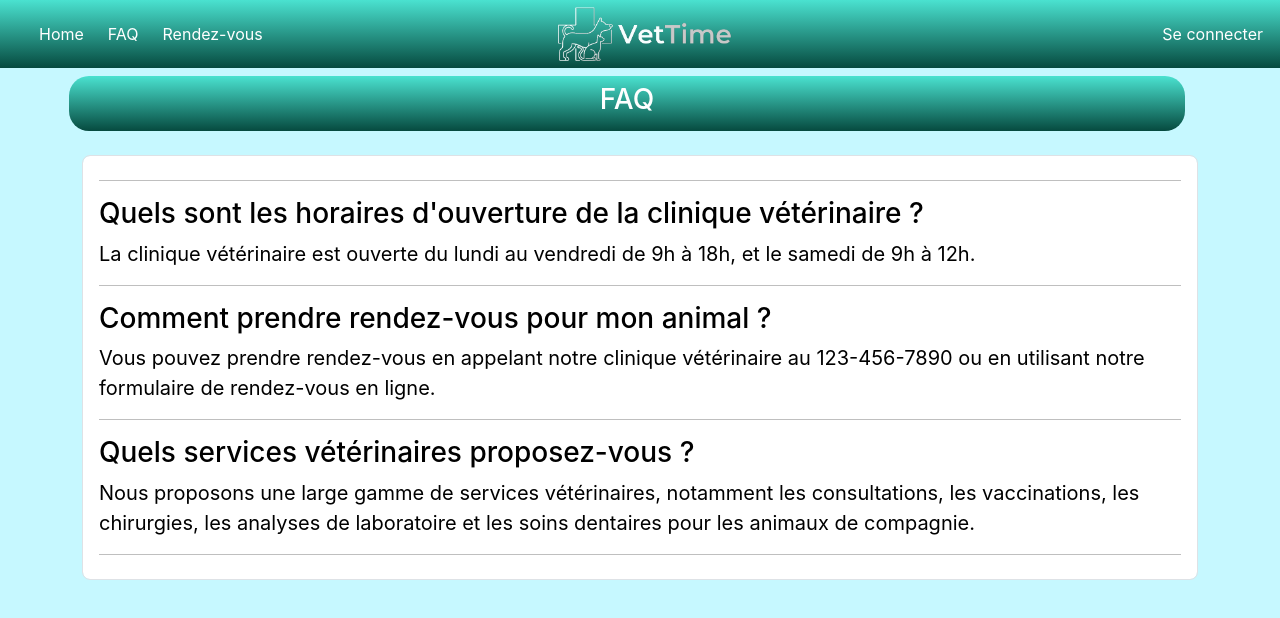
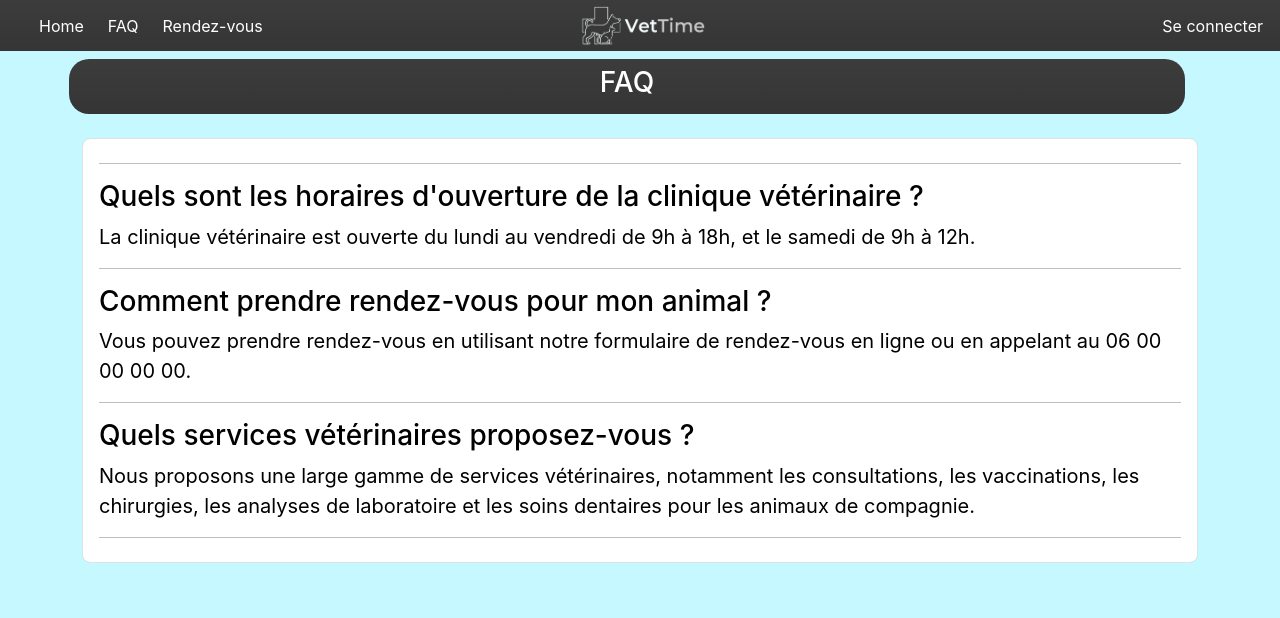
Before and after one commit to Drakinfer/VetTime, a React (Create React App) app: page /faq in a window 1280 px wide. Shown: the top 618 px of the page. Built offline with nearby package versions, Linux system fonts and the light colour scheme; some icons are missing.

Commit message:
ajout style nav

```diff
--- a/src/components/RendezVousVeto/rendezVousVeto.js
+++ b/src/components/RendezVousVeto/rendezVousVeto.js
@@ -64,6 +64,7 @@ const RendezVousVetoPage = () => {
       .get('http://localhost:8000/rdv/rdv')
       .then(response => {
         // Traitement de la réponse
+        console.log(response.data.data)
         setRendezVous(response.data.data);
       })
       .catch(error => {
--- a/src/components/faq/FaqPage.js
+++ b/src/components/faq/FaqPage.js
@@ -9,13 +9,12 @@ const FaqPage = () => {
         },
         {
             question: "Comment prendre rendez-vous pour mon animal ?",
-            answer: "Vous pouvez prendre rendez-vous en appelant notre clinique vétérinaire au 123-456-7890 ou en utilisant notre formulaire de rendez-vous en ligne."
+            answer: "Vous pouvez prendre rendez-vous en utilisant notre formulaire de rendez-vous en ligne ou en appelant au 06 00 00 00 00."
         },
         {
             question: "Quels services vétérinaires proposez-vous ?",
             answer: "Nous proposons une large gamme de services vétérinaires, notamment les consultations, les vaccinations, les chirurgies, les analyses de laboratoire et les soins dentaires pour les animaux de compagnie."
         }
-        // Ajoutez d'autres questions et réponses ici
     ];
 
     return (
--- a/src/components/nav/nav.css
+++ b/src/components/nav/nav.css
@@ -1,3 +1,8 @@
+.homeNav {
+    background-image: linear-gradient(to bottom, #3c3c3c, #353535);
+    /*color: white !important;*/
+}
+
 .test {
     color: white !important;
     background: none !important;
@@ -11,6 +16,6 @@
 }
 
 .logo {
-    width: 180px !important;
+    width: 10%;
     margin-right: 120px;
 }
```
